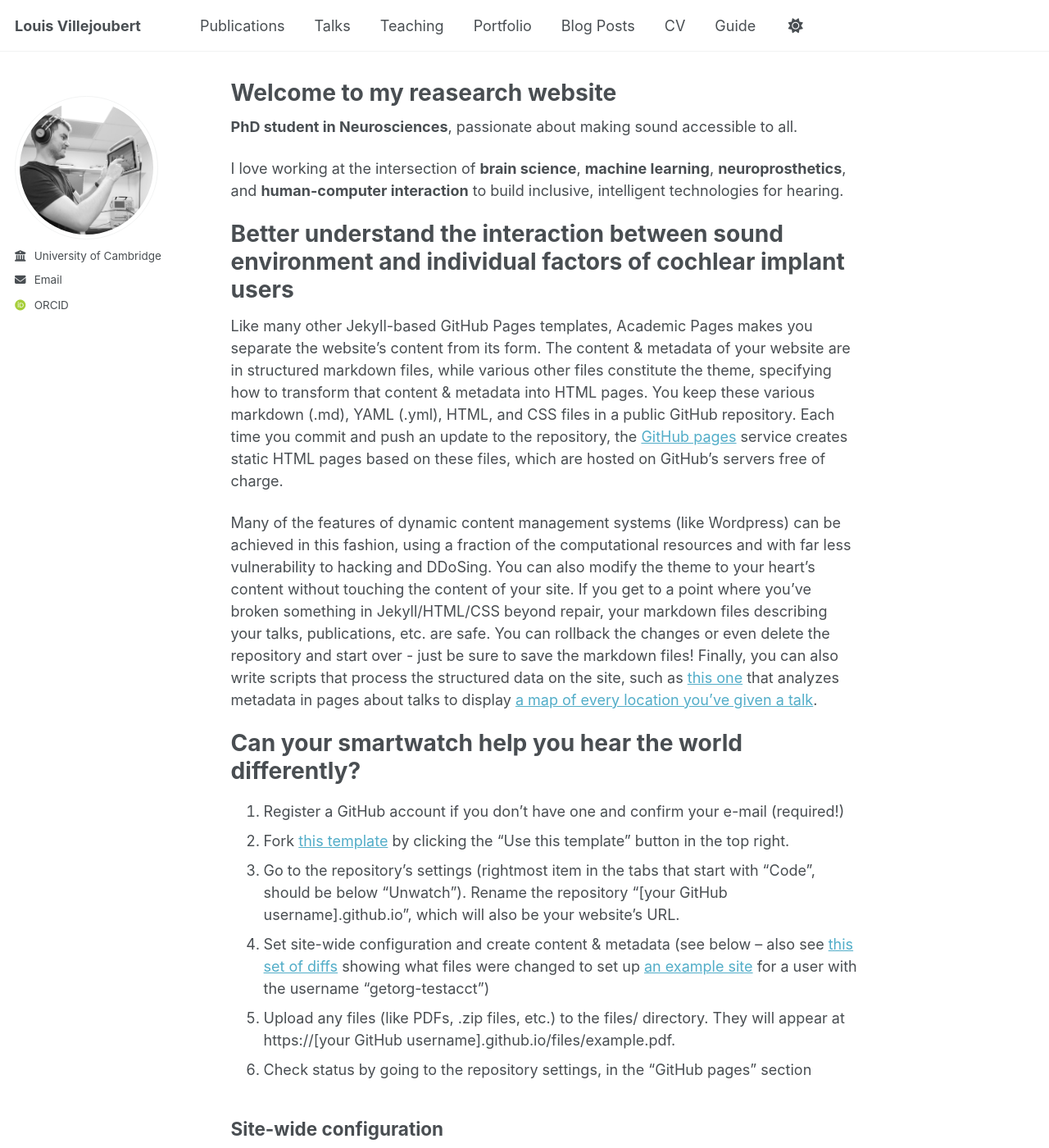
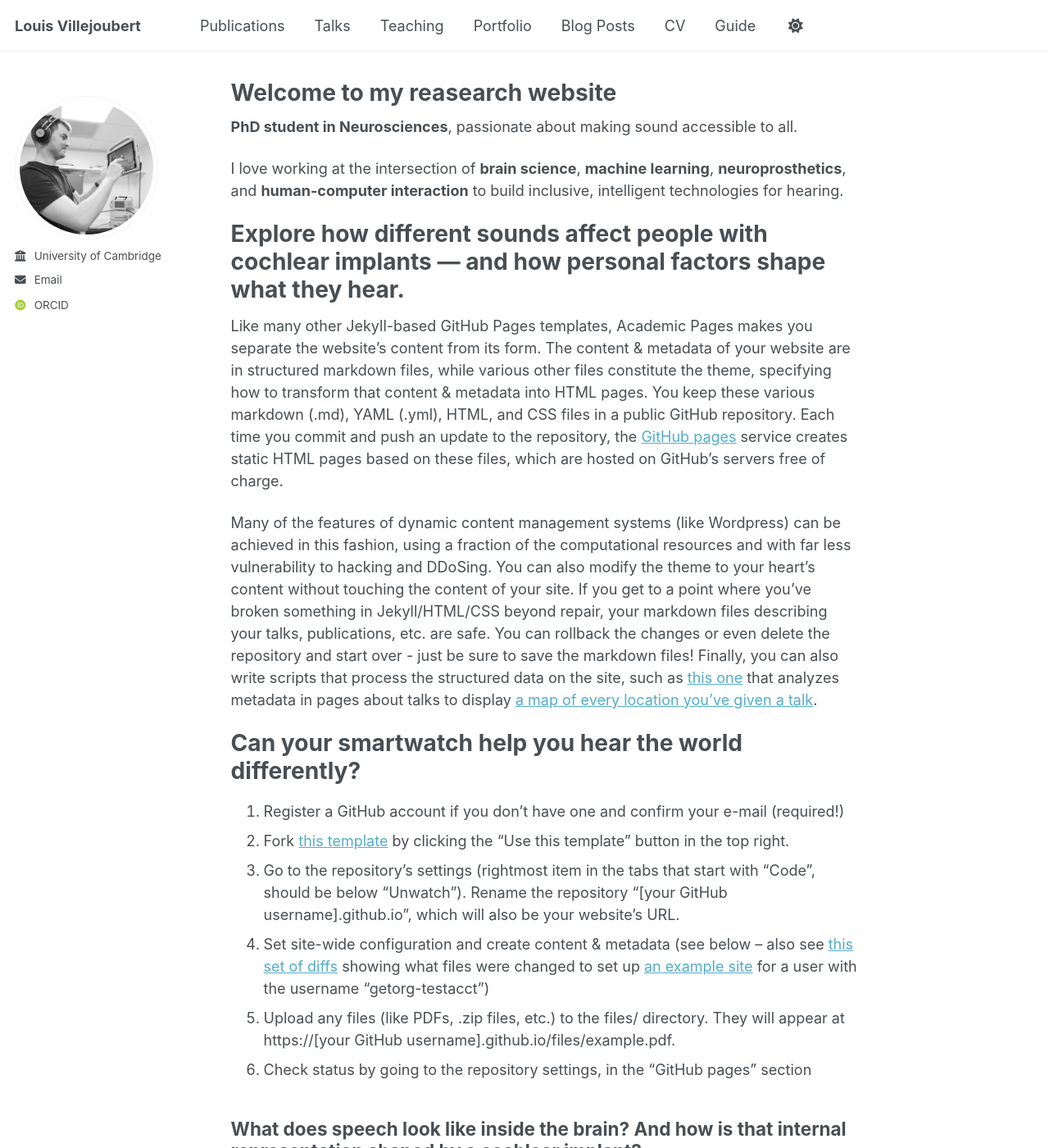
Before and after one commit to VillejoubertLouis/villejoubertlouis.github.io, a Jekyll site: the page built from _pages/about.md, in a window 1280 px wide and 1400 px high. Shown: the whole window at 82% size. Built offline with Jekyll 4.4.1, drawn with Linux system fonts in a browser that asks for light colours; some web fonts are replaced; some of the changed text lies outside the part shown.

Commit message:
Update about.md

```diff
--- a/_pages/about.md
+++ b/_pages/about.md
@@ -13,7 +13,12 @@ I love working at the intersection of <strong>brain science</strong>, <strong>ma
 <strong>neuroprosthetics</strong>, and <strong>human-computer interaction</strong> to build inclusive,
 intelligent technologies for hearing.
 
-Better understand the interaction between sound environment and individual factors of cochlear implant users
+
+
+
+
+
+Explore how different sounds affect people with cochlear implants — and how personal factors shape what they hear.
 ======
 Like many other Jekyll-based GitHub Pages templates, Academic Pages makes you separate the website's content from its form. The content & metadata of your website are in structured markdown files, while various other files constitute the theme, specifying how to transform that content & metadata into HTML pages. You keep these various markdown (.md), YAML (.yml), HTML, and CSS files in a public GitHub repository. Each time you commit and push an update to the repository, the [GitHub pages](https://pages.github.com/) service creates static HTML pages based on these files, which are hosted on GitHub's servers free of charge.
 
@@ -28,7 +33,7 @@ Can your smartwatch help you hear the world differently?
 1. Upload any files (like PDFs, .zip files, etc.) to the files/ directory. They will appear at https://[your GitHub username].github.io/files/example.pdf.
 1. Check status by going to the repository settings, in the "GitHub pages" section
 
-Site-wide configuration
+What does speech look like inside the brain? And how is that internal representation shaped by a cochlear implant?
 ------
 The main configuration file for the site is in the base directory in [_config.yml](https://github.com/academicpages/academicpages.github.io/blob/master/_config.yml), which defines the content in the sidebars and other site-wide features. You will need to replace the default variables with ones about yourself and your site's github repository. The configuration file for the top menu is in [_data/navigation.yml](https://github.com/academicpages/academicpages.github.io/blob/master/_data/navigation.yml). For example, if you don't have a portfolio or blog posts, you can remove those items from that navigation.yml file to remove them from the header.
 
```
